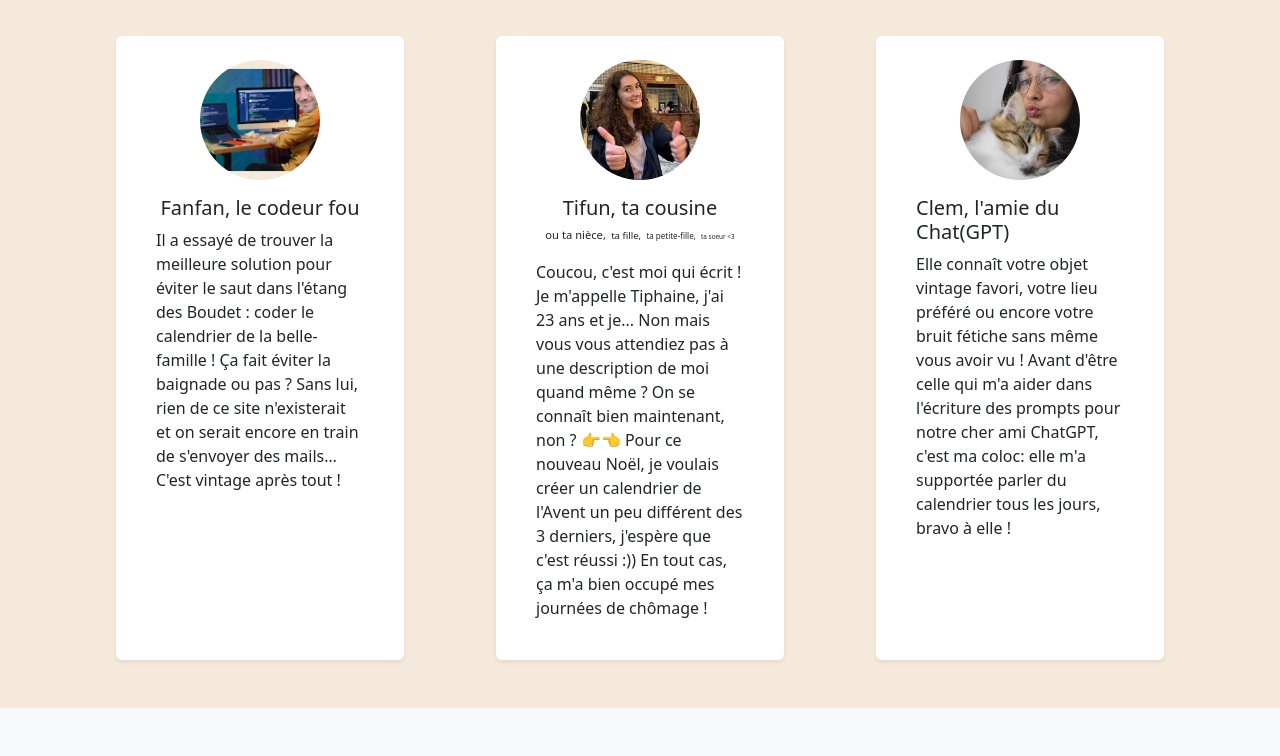
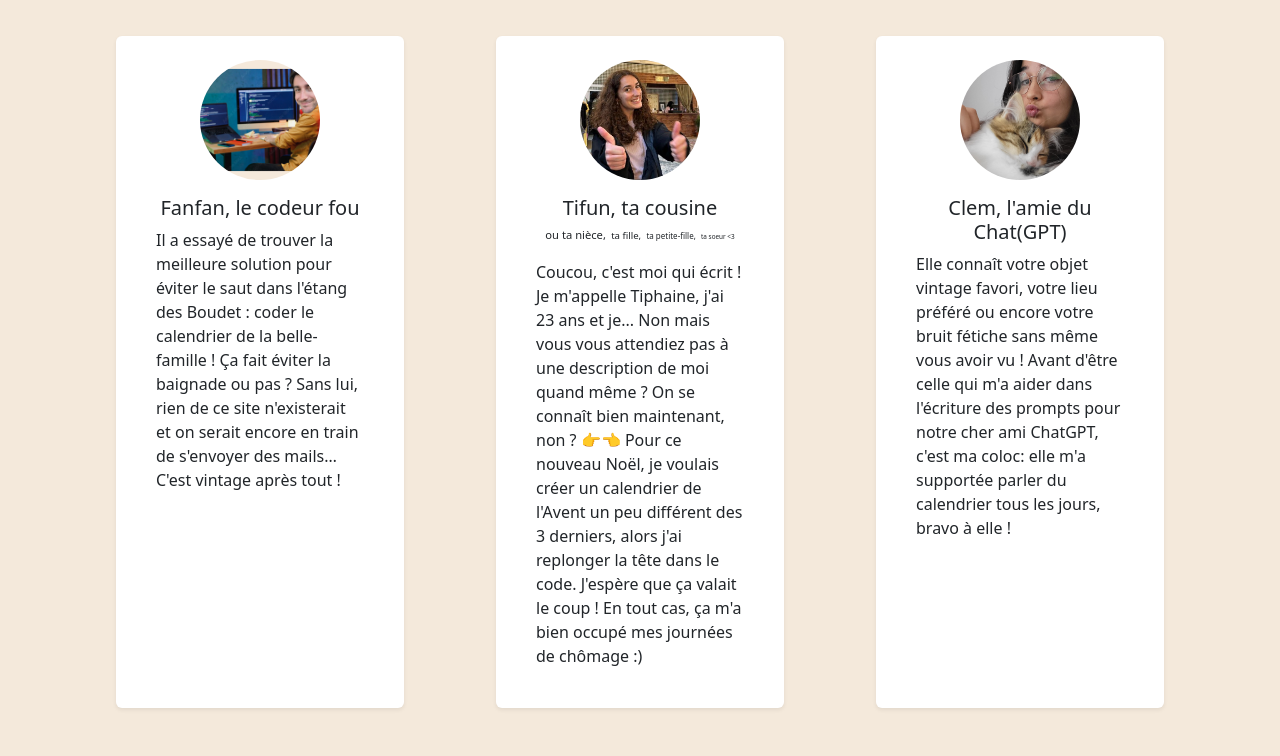
Before and after one commit to goudinium/calendrier, a Flask app: page /apropos in a window 1280 px wide. Shown: the part 226-982 px from the top of the page. Before the commit the page ends 934 px from the top, so only its background shows below. Run offline with Flask 3, Linux system fonts and the light colour scheme.

Commit message:
modif texte équipe

```diff
--- a/petitcalendrier/templates/apropos.j2
+++ b/petitcalendrier/templates/apropos.j2
@@ -42,7 +42,7 @@
             <span class="fs-10">ta soeur <3</span>
           </h5>
           <p class="card-text text-start mt-1">
-          Coucou, c'est moi qui écrit ! Je m'appelle Tiphaine, j'ai 23 ans et je... Non mais vous vous attendiez pas à une description de moi quand même ? On se connaît bien maintenant, non ? 👉👈 Pour ce nouveau Noël, je voulais créer un calendrier de l'Avent un peu différent des 3 derniers, j'espère que c'est réussi :)) En tout cas, ça m'a bien occupé mes journées de chômage !
+          Coucou, c'est moi qui écrit ! Je m'appelle Tiphaine, j'ai 23 ans et je... Non mais vous vous attendiez pas à une description de moi quand même ? On se connaît bien maintenant, non ? 👉👈 Pour ce nouveau Noël, je voulais créer un calendrier de l'Avent un peu différent des 3 derniers, alors j'ai replonger la tête dans le code. J'espère que ça valait le coup ! En tout cas, ça m'a bien occupé mes journées de chômage :)
           </p>
         </div>
       </div>
@@ -59,7 +59,7 @@
             style="max-height: 180px; object-fit: cover;">
         </div>
         <div class="card-body">
-          <h5 class="card-title">Clem, l'amie du Chat(GPT)</h5>
+          <h5 class="card-title text-center">Clem, l'amie du Chat(GPT)</h5>
           <p class="card-text text-start">
             Elle connaît votre objet vintage favori, votre lieu préféré ou encore votre bruit fétiche sans même vous avoir vu ! Avant d'être celle qui m'a aider dans l'écriture des prompts pour notre cher ami ChatGPT, c'est ma coloc: elle m'a supportée parler du calendrier tous les jours, bravo à elle !
           </p>
```
